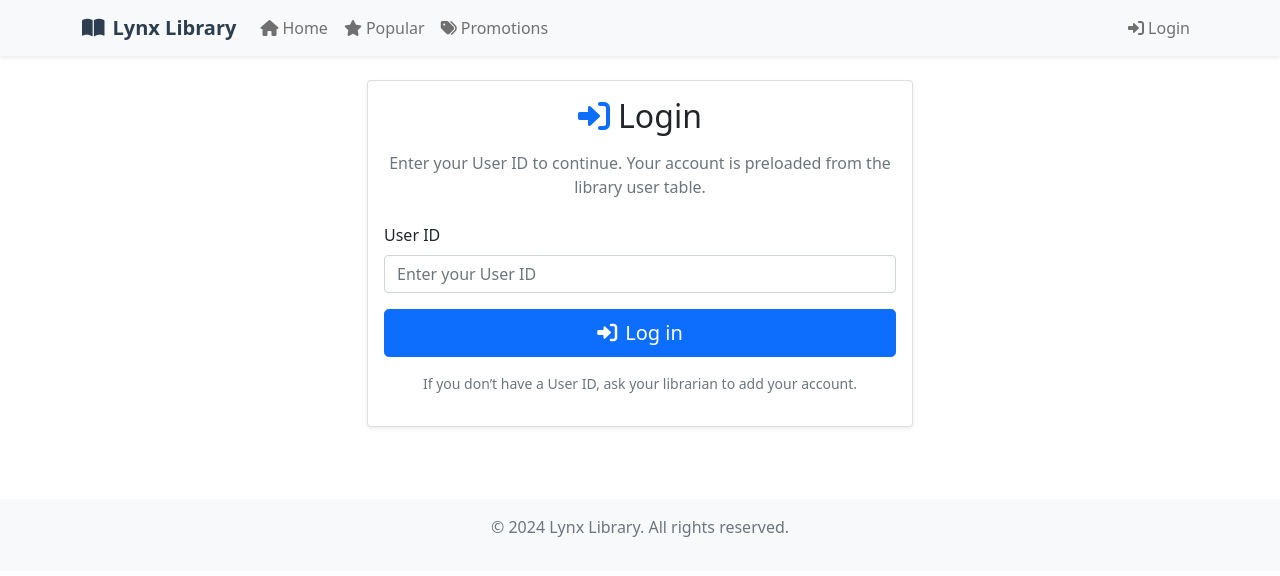
After one commit to Gormst/LynxLib, a Django app: page /login/ in a window 1280 px wide. The commit adds this page. Shown: the top 576 px of the page. Run offline with Django 5.2, Linux system fonts and the light colour scheme; parts of the project's set-up code (start-up, migrations or seed data) failed here and were passed over.

Commit message:
Update auth flow and complete UI integration with database-backed views and templates
- Add UserID-based login backend and login/logout views
- Add login template and auth URL routing
- Update book detail and base templates for login/logout links
- Add complete UI support for books, dashboard, and promotions
- Persist SQL utility integration across views

```diff
--- a/books/templates/books/base.html
+++ b/books/templates/books/base.html
@@ -94,7 +94,7 @@
                             </a>
                         </li>
                         <li class="nav-item">
-                            <form method="post" action="{% url 'logout' %}" class="d-inline">
+                            <form method="post" action="{% url 'books:logout' %}" class="d-inline">
                                 {% csrf_token %}
                                 <button type="submit" class="btn btn-link nav-link">
                                     <i class="fas fa-sign-out-alt me-1"></i>Logout
@@ -103,7 +103,7 @@
                         </li>
                     {% else %}
                         <li class="nav-item">
-                            <a class="nav-link" href="{% url 'login' %}">
+                            <a class="nav-link" href="{% url 'books:login' %}">
                                 <i class="fas fa-sign-in-alt me-1"></i>Login
                             </a>
                         </li>
--- a/books/templates/books/book_detail.html
+++ b/books/templates/books/book_detail.html
@@ -90,7 +90,7 @@
                                     </button>
                                 </form>
                             {% else %}
-                                <a href="{% url 'login' %}" class="btn btn-primary btn-lg">
+                                <a href="{% url 'books:login' %}" class="btn btn-primary btn-lg">
                                     <i class="fas fa-sign-in-alt me-2"></i>Login to Checkout
                                 </a>
                             {% endif %}
--- /dev/null
+++ b/books/templates/books/login.html
@@ -0,0 +1,34 @@
+{% extends 'books/base.html' %}
+
+{% block title %}Login - Lynx Library{% endblock %}
+
+{% block content %}
+<div class="row justify-content-center">
+    <div class="col-md-6">
+        <div class="card shadow-sm">
+            <div class="card-body">
+                <h2 class="card-title mb-3 text-center">
+                    <i class="fas fa-sign-in-alt text-primary me-2"></i>Login
+                </h2>
+                <p class="text-muted text-center mb-4">
+                    Enter your User ID to continue. Your account is preloaded from the library user table.
+                </p>
+                <form method="post" action="{% url 'books:login' %}">
+                    {% csrf_token %}
+                    <div class="mb-3">
+                        <label for="user_id" class="form-label">User ID</label>
+                        <input type="number" class="form-control" id="user_id" name="user_id" placeholder="Enter your User ID" required>
+                    </div>
+                    <div class="d-grid gap-2">
+                        <button type="submit" class="btn btn-primary btn-lg">
+                            <i class="fas fa-sign-in-alt me-2"></i>Log in</button>
+                    </div>
+                </form>
+                <p class="text-muted small text-center mt-3">
+                    If you don’t have a User ID, ask your librarian to add your account.
+                </p>
+            </div>
+        </div>
+    </div>
+</div>
+{% endblock %}
--- a/books/urls.py
+++ b/books/urls.py
@@ -22,6 +22,10 @@ urlpatterns = [
     # User dashboard
     path('dashboard/', views.user_dashboard, name='user_dashboard'),
 
+    # Authentication
+    path('login/', views.login_view, name='login'),
+    path('logout/', views.logout_view, name='logout'),
+
     # Popular books and promotions
     path('popular/', views.popular_books, name='popular_books'),
     path('promotions/', views.promotions, name='promotions'),
--- a/books/views.py
+++ b/books/views.py
@@ -1,4 +1,5 @@
 from django.shortcuts import render, get_object_or_404, redirect
+from django.contrib.auth import authenticate, login, logout
 from django.contrib.auth.decorators import login_required
 from django.contrib import messages
 from django.db import transaction
@@ -11,6 +12,33 @@ from .utils import (
     get_active_promotions, get_book_details_with_promotion
 )
 from .models import Book, Author, User, Checkout, Reservation, Review
+
+
+def login_view(request):
+    """
+    Simple login by entering a user ID from the preloaded users table.
+    """
+    if request.method == 'POST':
+        user_id = request.POST.get('user_id')
+        if user_id:
+            user = authenticate(request, user_id=user_id)
+            if user:
+                login(request, user)
+                messages.success(request, f"Logged in as {user.first} {user.last}.")
+                return redirect('books:user_dashboard')
+            messages.error(request, 'User ID not found. Please try again.')
+        else:
+            messages.error(request, 'Please enter a User ID.')
+
+    return render(request, 'books/login.html')
+
+
+@login_required
+def logout_view(request):
+    """Logout the currently logged-in user."""
+    logout(request)
+    messages.success(request, 'You have been logged out.')
+    return redirect('books:catalog')
 
 
 def book_catalog(request):
```
Also changed, not shown: books/auth_backends.py (added, +24 -0 lines), books/utils.py (+9 -8 lines), librarystore/settings.py (+9 -0 lines).
